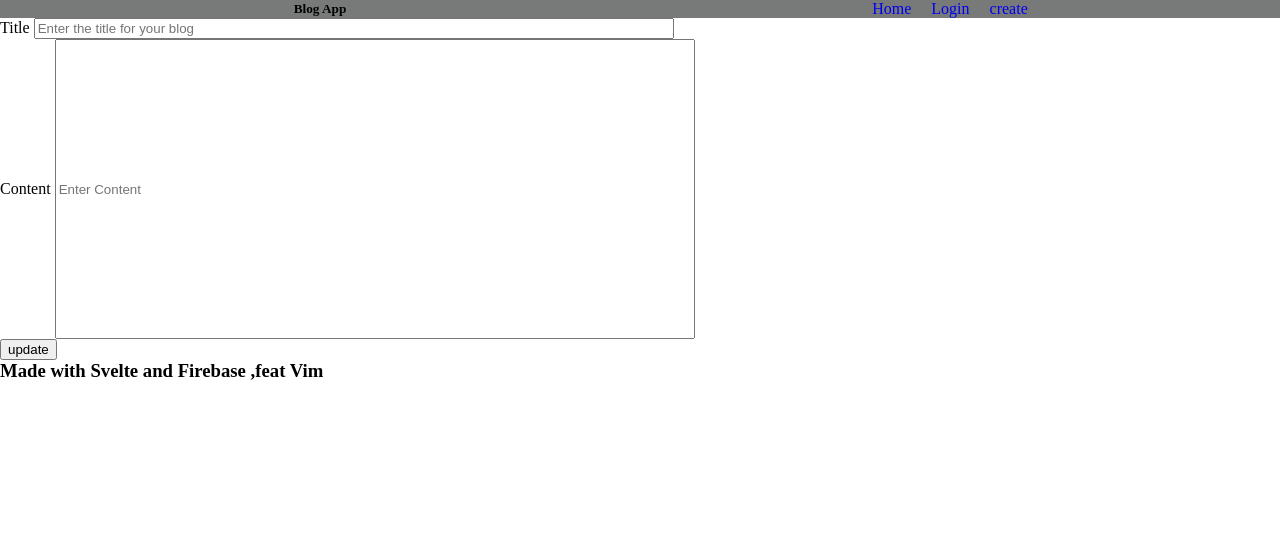
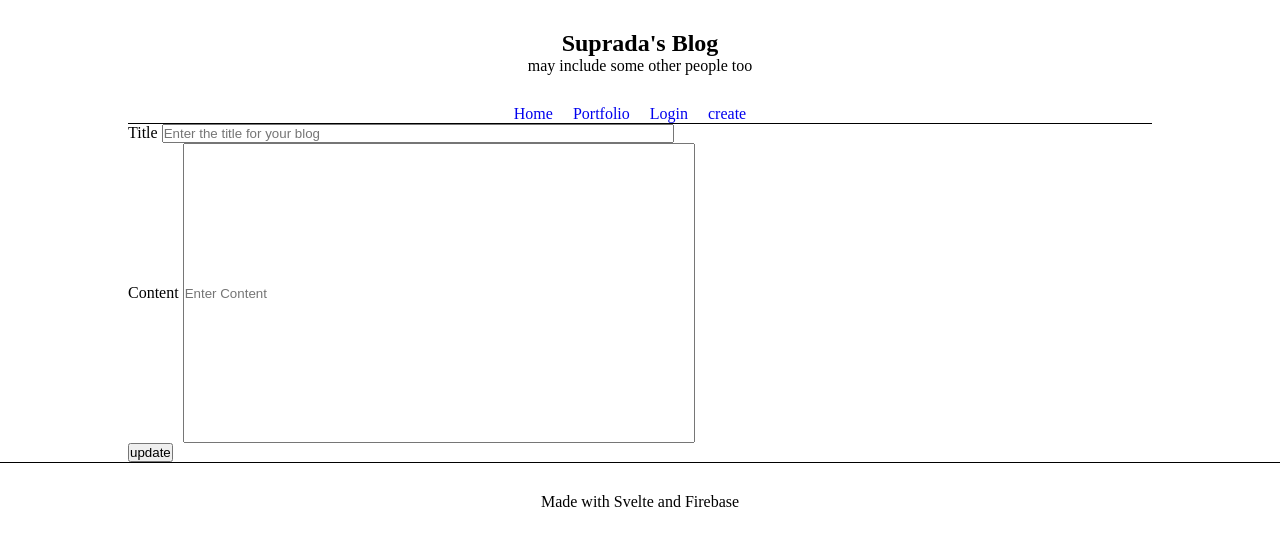
Before and after one commit to Suprada-2002/svelte-crud, a SvelteKit app: page /create in a window 1280 px wide. Shown: the top 546 px of the page. Built offline with nearby package versions, Linux system fonts and the light colour scheme.

Commit message:
touchups

```diff
--- a/src/Style.css
+++ b/src/Style.css
@@ -1,21 +1,17 @@
 *{
     margin: 0;
+    padding: 0;
     box-sizing: border-box;
 }
 
-nav {
-    background-color: rgb(120, 122, 122);
-    display: grid;
-    place-items: center;
-    grid-template-columns: 1fr 1fr;
+.container {
+    width: 80vw;
+    margin: 0 auto;
 }
-
 
 .profile {
  display: flex;
  flex-direction: column;
  justify-content: center;
  align-items: center;
- color: white;
- background-color: rgb(107, 26, 107);
 }
--- a/src/routes/+layout.svelte
+++ b/src/routes/+layout.svelte
@@ -6,10 +6,10 @@
 
   const logout = async() => {
     signOut(auth). then(() => {
-      $isLoggedIn = false;
       $user.displayName = "";
       $user.photoURL = "";
       $user.email = "";
+      $isLoggedIn = false;
       console.log("signed out succesfully");
     }).catch((error) => {
       console.log(error.message);
@@ -17,12 +17,16 @@
   }
 </script>
 
-<nav>
-  <h5>Blog App</h5>
+<nav class="container">
+  <div class="header">
+    <h1>Suprada's Blog</h1>
+    <p>may include some other people too</p>
+  </div>
   <ul>
     <li><a href="/">Home</a></li>
+    <li><a href="/">Portfolio</a></li>
     {#if $isLoggedIn}
-    <li><button on:click={logout}>Logout</button></li>
+    <li><button class="button" on:click={logout}>Logout</button></li>
     {:else}
     <li><a href="/login">Login</a></li>
     {/if}
@@ -31,18 +35,34 @@
 </nav>
 <slot />
 <footer>
-    <h3>Made with Svelte and Firebase ,feat Vim</h3>
+    <p>Made with Svelte and Firebase</p>
 </footer>
 
 <style>
-  h5, ul{
+
+  .header{
+    text-align: center;
+    margin-top: 30px;
+    margin-bottom: 30px;
+  }
+
+  nav {
+    display: grid;
+    place-items: center;
+    border-bottom: 1px solid black;
+  }
+
+   ul,p{
     margin: 0;
+  }
+
+  p{
+    font-weight: 300;
   }
 
   ul{
     display: flex;
     list-style: none;
-    padding: 0;
     margin: 0;
   }
 
@@ -53,4 +73,10 @@
   a{
     text-decoration: none;
   }
+
+  footer{
+    text-align: center;
+    padding-top:30px;
+    border-top: 1px solid black;
+  }
 </style>
--- a/src/routes/+page.svelte
+++ b/src/routes/+page.svelte
@@ -8,6 +8,7 @@
   let blogs = [];
   const collRef = collection(db, "blogs");
 
+  //deleting blog
   let deleteBlog = async (id) => {
     try{
       await deleteDoc(doc(db, "blogs", id));
@@ -17,6 +18,7 @@
     }
   };
 
+  //send data to edit data
   const editData = (currentBlog) => {
      $currentBlogData.title = currentBlog.title;
      $currentBlogData.content = currentBlog.content;
@@ -40,6 +42,7 @@
 });
 </script>
 
+<div class="mainpage container">
 {#if $isLoggedIn}
  <div class="profile">
     <h4>Current Logged In user:</h4>
@@ -54,17 +57,31 @@
     <div class="blog">
       <h4>{blog.title}</h4>
       <p>{blog.content}</p>
+      {#if $isLoggedIn}
       <div class="buttons">
-        <button on:click={editData(blog)}>Edit</button>
-        <button on:click={deleteBlog(blog.id)} >Delete</button>
+        <button class="button" on:click={editData(blog)}>Edit</button>
+        <button class="button" on:click={deleteBlog(blog.id)} >Delete</button>
       </div>
+      {/if}
     </div>
     {/each}
  </div>
+</div>
 
  <style>
   .blog {
     padding: 10px 0px;
-    border-bottom: 2px solid black;
+  }
+
+  h4{
+    color: rgb(75, 11, 75);
+  }
+
+  .buttons{
+    padding-top: 10px;
+  }
+  .button{
+    padding: 3px 5px;
+    cursor: pointer;
   }
  </style>
--- a/src/routes/create/+page.svelte
+++ b/src/routes/create/+page.svelte
@@ -59,7 +59,7 @@
   }
 </script>
 
-<div class="form-content">
+<div class="form-content container">
     <form on:submit|preventDefault={handleSubmit} >
         <div class="firstInp">
             <label for="title" id="title" >Title</label>
@@ -80,11 +80,11 @@
             />
         </div>
     </form>
-        <div class="button">
+        <div class="buttons">
             {#if isEditable}
-            <button on:click={updateBlog} >update</button>
+            <button class="button" on:click={updateBlog} >update</button>
             {:else}
-            <button on:click={addBlog} >Save</button>
+            <button class="button" on:click={addBlog} >Save</button>
             {/if}
         </div>
 
@@ -93,14 +93,6 @@
 
 
 <style>
-    /* .form-content{
-        display: grid;
-        place-items:center;
-    }
-    form{
-        display: flex;
-        flex-direction: column;
-    } */
     .input{
         width: 50%;
     }
```
